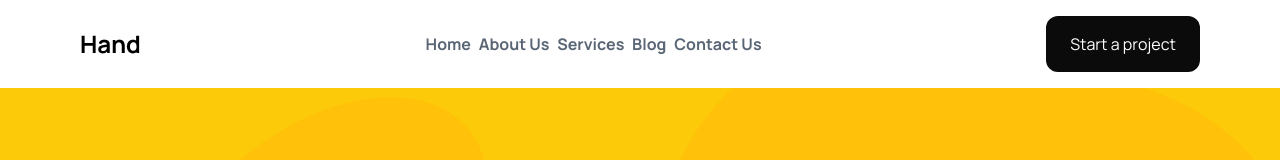
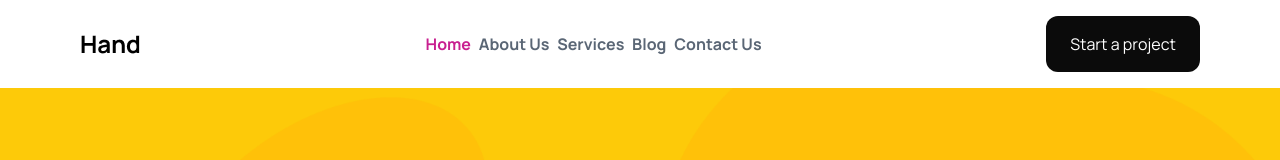
Before and after one commit to Kemi-Oluwadahunsi/Hand-Project, a Next.js app: page /homepage in a window 1280 px wide. Shown: the top 160 px of the page. Built offline with nearby package versions, Linux system fonts and the light colour scheme.

Commit message:
Update: set default active header link to home

```diff
--- a/app/ui/Header.jsx
+++ b/app/ui/Header.jsx
@@ -4,7 +4,7 @@ import logo from "../../public/images/logo.png";
 import { useState } from "react";
 const Header = () => {
   const [menuOpen, setMenuOpen] = useState(false);
-   const [activeLink, setActiveLink] = useState("");
+   const [activeLink, setActiveLink] = useState("Home");
 
   const toggleMenu = () => {
     setMenuOpen(!menuOpen);
```
